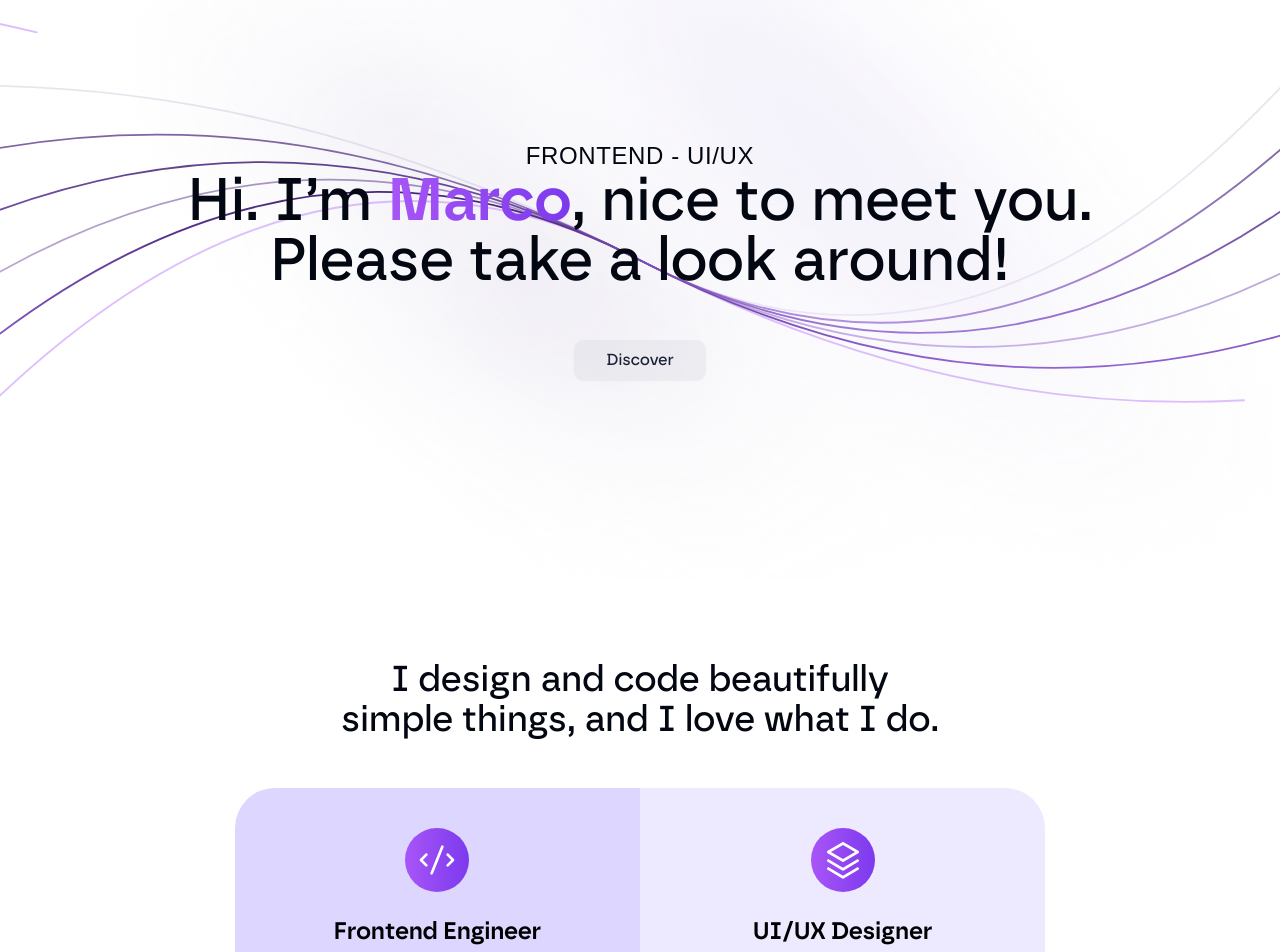
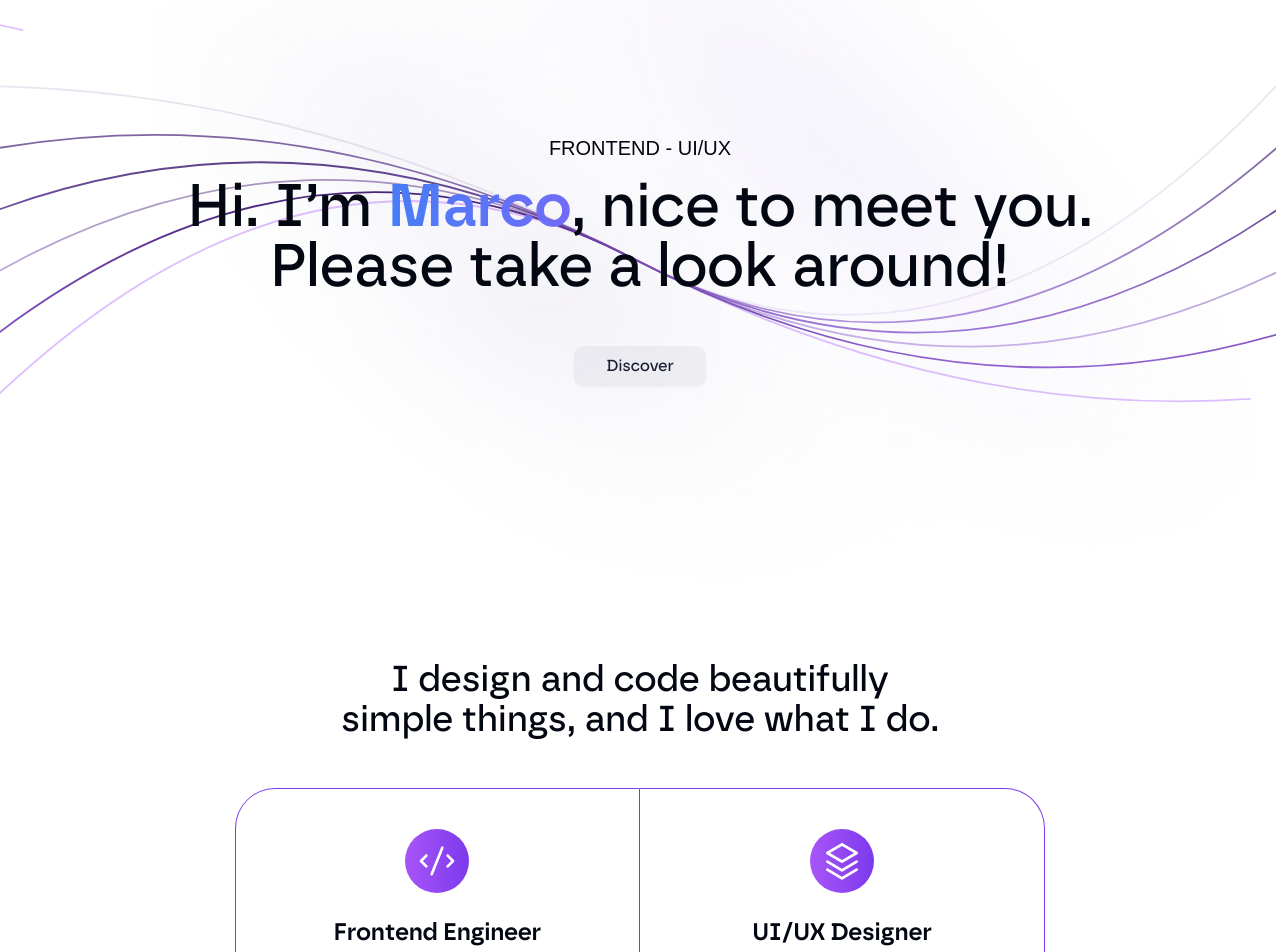
Before and after one commit to marcogianni/marcogianni.it, a Next.js app: page / in a window 1280 px wide. Shown: the part 220-1172 px from the top of the page. Built offline with nearby package versions, Linux system fonts and the light colour scheme; a web font is replaced by a local one.

Commit message:
fixed animation

```diff
--- a/app/globals.css
+++ b/app/globals.css
@@ -61,4 +61,23 @@
   .project-image {
     @apply rounded-lg shadow-gray-300/20 shadow-[rgba(17,_17,_26,_0.1)_0px_0px_16px];
   }
+
+  .animate-gradient {
+    background-size: 500%;
+    -webkit-animation: animatedgradient 3s ease-in-out infinite alternate;
+    -moz-animation: animatedgradient 3s ease-in-out infinite alternate;
+    animation: animatedgradient 3s ease-in-out infinite alternate;
+  }
+
+  @keyframes animatedgradient {
+    0% {
+      background-position: 0% 50%;
+    }
+    50% {
+      background-position: 100% 50%;
+    }
+    100% {
+      background-position: 0% 50%;
+    }
+  }
 }
--- a/app/page.tsx
+++ b/app/page.tsx
@@ -1,4 +1,4 @@
-import Intro from "@/components/Intro";
+import Intro from "@/components/intro/Intro";
 import Skills from "@/components/Skills";
 import Projects from "@/components/Projects";
 import { ContactForm } from "@/components/email/ContactForm";
@@ -12,7 +12,7 @@ export default function Home() {
         <Projects />
       </main>
       <ContactForm />
-      {/* <div className="h-[2000px]" /> */}
+      <div className="h-[2000px]" />
     </>
   );
 }
--- a/components/Motion.tsx
+++ b/components/Motion.tsx
@@ -32,7 +32,7 @@ export function MotionInView(props: Props) {
       className={className}
       transition={{ ...transition, ease: easing }}
       whileInView="visible"
-      viewport={{ once: true, amount: "all" }}
+      viewport={{ once: true, amount: 0.5 }}
       {...rest}
     >
       {children}
--- a/components/NavbarEmailButton.tsx
+++ b/components/NavbarEmailButton.tsx
@@ -15,9 +15,10 @@ import {
 export default function NavbarEmailButton() {
   const pathname = usePathname();
   const scrollToId = useScrollTo({
-    mass: 0.1,
     type: "spring",
-    velocity: 1,
+    stiffness: 100,
+    damping: 30,
+    restDelta: 0.01,
   });
 
   const handleClick = () => {
--- a/components/Skills.tsx
+++ b/components/Skills.tsx
@@ -27,7 +27,7 @@ export default function Skills() {
             hidden: { opacity: 0, y: 50 },
             visible: { opacity: 1, y: 0 },
           }}
-          className="col-span-4 col-start-3 bg-violet-200 text-black rounded-l-[40px] py-10 px-12"
+          className="col-span-4 col-start-3 border border-primary rounded-l-[40px] py-10 px-10"
         >
           <div className="text-center">
             <div className="rounded-full bg-gradient-to-r to-primary from-purple-500 w-16 h-16 flex items-center justify-center mx-auto">
@@ -59,7 +59,7 @@ export default function Skills() {
             hidden: { opacity: 0, y: 50 },
             visible: { opacity: 1, y: 0 },
           }}
-          className="col-span-4 bg-violet-100 text-black rounded-r-[40px] py-10 px-12"
+          className="col-span-4 border border-primary border-l-0 rounded-r-[40px] py-10 px-10"
         >
           <div className="text-center">
             <div className="rounded-full bg-gradient-to-r to-primary from-purple-500 w-16 h-16 flex items-center justify-center mx-auto">
--- a/components/Intro.tsx
+++ b/components/intro/Intro.tsx
@@ -1,9 +1,8 @@
 import Image from "next/image";
 
-import IntroAnimation from "@/components/IntroAnimations";
+import IntroAnimation from "@/components/intro/IntroAnimations";
+import IntroButton from "@/components/intro/IntroButton";
 import { Motion } from "@/components/Motion";
-import { Button } from "@/components/ui/button";
-import IntroButton from "@/components/IntroButton";
 
 export default function Intro() {
   return (
@@ -14,7 +13,7 @@ export default function Intro() {
           alt="Background"
           fill
           src={"/images/bg.webp"}
-          className="opacity-50"
+          className="opacity-40"
         />
       </div>
       <div className="w-full flex flex-col items-center">
@@ -24,7 +23,7 @@ export default function Intro() {
           transition={{ duration: 1, delay: 2.5, ease: "easeInOut" }}
           className="w-full sm:w-9/12 leading-[75px] relative z-20"
         >
-          <div className="text-2xl font-regular uppercase tracking-wide relative z-20 text-center">
+          <div className="text-xl font-regular uppercase relative z-20 text-center">
             Frontend - UI/UX
           </div>
         </Motion>
@@ -32,11 +31,11 @@ export default function Intro() {
           initial={{ opacity: 0, y: 30 }}
           animate={{ opacity: 1, y: 0 }}
           transition={{ duration: 2.5, delay: 1, ease: "easeInOut" }}
-          className="w-full sm:w-9/12 leading-[75px] relative z-20"
+          className="w-full sm:w-9/12 mt-4 leading-[75px] relative z-20"
         >
           <div className="text-4xl sm:text-6xl font-medium text-center relative z-20">
             Hi. I’m{" "}
-            <span className="text-transparent bg-clip-text bg-gradient-to-r to-primary from-purple-500 font-semibold">
+            <span className="text-transparent bg-clip-text bg-gradient-to-r from-primary via-blue-500 to-purple-500 animate-gradient font-semibold animate-gradient">
               Marco
             </span>
             , nice to meet you. Please take a look around!
--- a/components/IntroAnimations.tsx
+++ b/components/intro/IntroAnimations.tsx
@@ -9,12 +9,12 @@ export default function IntroAnimation() {
   const scrollRef = useRef(null);
 
   const { scrollYProgress } = useScroll({
-    offset: ["end end", "start start"],
+    offset: ["100% 100%", "0% 0%"],
     target: scrollRef,
   });
 
   const { scrollYProgress: scrollYProgress2 } = useScroll({
-    offset: ["start start", "end end"],
+    offset: ["0% 0%", "100% 100%"],
     target: scrollRef,
   });
 
@@ -38,7 +38,7 @@ export default function IntroAnimation() {
         version="1.1"
         viewBox="0 0 1422 800"
         opacity="1"
-        className="absolute left-[-2px] right-[-2px] z-0 w-[calc(100vw + 4px)] pointer-events-none"
+        className="absolute left-0 -ml-1 -mr-1 right-0 z-0 w-full pointer-events-none"
       >
         <defs>
           <linearGradient
--- a/components/IntroButton.tsx
+++ b/components/intro/IntroButton.tsx
@@ -5,9 +5,10 @@ import { useScrollTo } from "@/lib/hooks/useScrollTo";
 
 export default function IntroButton() {
   const scrollToId = useScrollTo({
-    mass: 0.1,
     type: "spring",
-    velocity: 1,
+    stiffness: 100,
+    damping: 30,
+    restDelta: 0.01,
   });
   return (
     <Button
```
